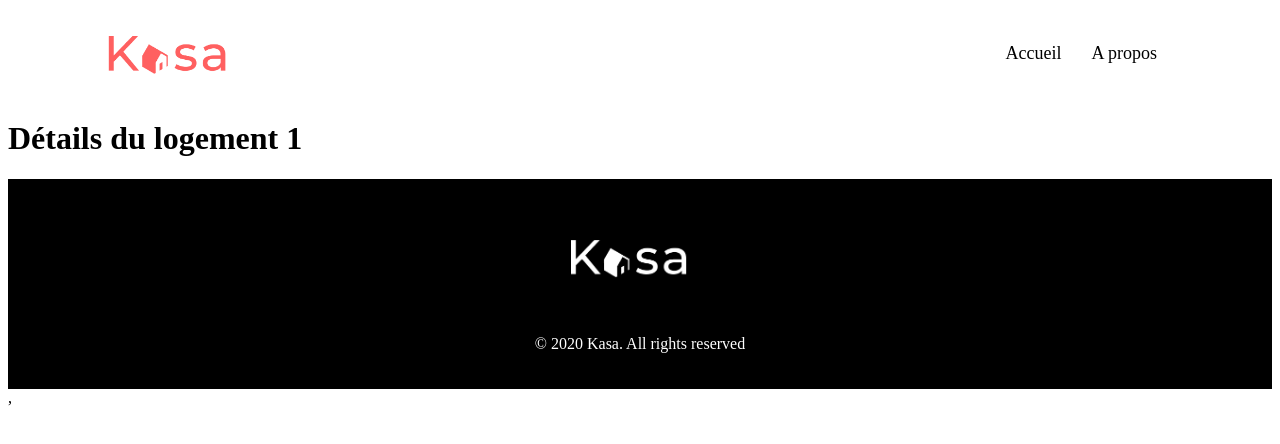
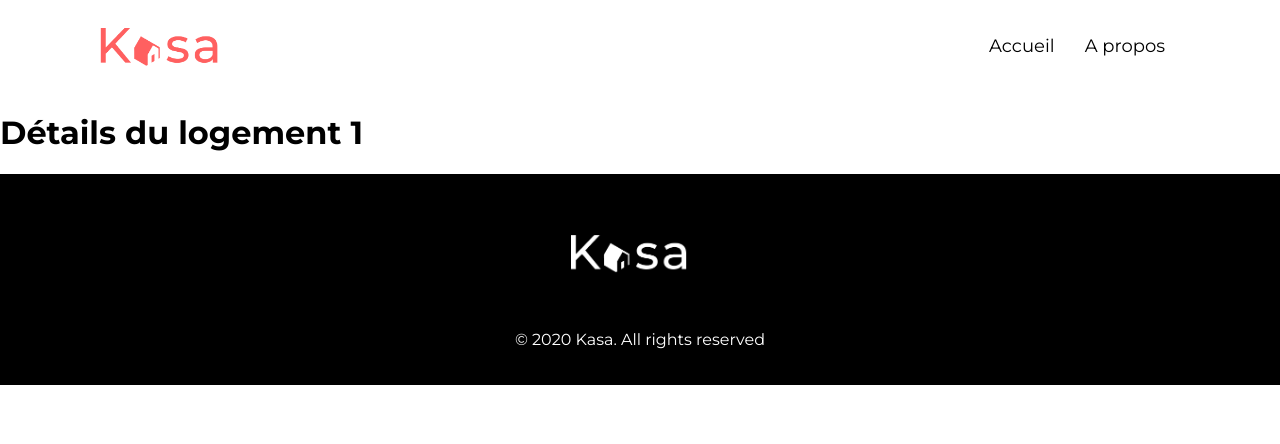
Before and after one commit to provostaurelien/Kasa-FrontEnd, a React (Vite) app: page /Logement/1 in a window 1280 px wide. Shown: the top 444 px of the page. Built offline with nearby package versions, Linux system fonts and the light colour scheme; no server answers.

Commit message:
Création page erreur + Début page a propos. Définition du style global

```diff
--- a/index.html
+++ b/index.html
@@ -3,6 +3,9 @@
   <head>
     <meta charset="UTF-8" />
     <link rel="icon" type="image/svg+xml" href="/vite.svg" />
+    <link rel="preconnect" href="https://fonts.googleapis.com">
+    <link rel="preconnect" href="https://fonts.gstatic.com" crossorigin>
+    <link href="https://fonts.googleapis.com/css2?family=Bebas+Neue&family=Montserrat:ital,wght@0,100..900;1,100..900&display=swap" rel="stylesheet">
     <meta name="viewport" content="width=device-width, initial-scale=1.0" />
     <title>Vite + React</title>
   </head>
--- a/src/components/Error/Error.jsx
+++ b/src/components/Error/Error.jsx
@@ -1,6 +1,41 @@
+import styled from 'styled-components';
+import { Link } from 'react-router-dom';
+import colors from '../../utils/style/colors';
+
+const CardTitle1 = styled.h1`
+    display: flex;
+    justify-content : center;
+    font-size: 200px;
+    margin: 5%;
+    color: ${colors.primary};
+`
+
+const CardTitle2 =styled.h2`
+display: flex;
+justify-content : center;
+color: ${colors.primary};
+margin: 5%;
+font-weight: normal;
+`
+
+const StyledLink = styled(Link)`
+display: flex;
+justify-content : center;
+margin: 5%;
+&:visited {
+        color: black; // Applique la même couleur que le lien non visité
+    }
+`
+
+
+
+
 function NotFound() {
     return (
         <div>
+            <CardTitle1>404</CardTitle1>
+            <CardTitle2>Oups! La page que vous demandez n&#39;existe pas.</CardTitle2>
+            <StyledLink to="/" $isActive={location.pathname === '/'}>Retourner sur la page d’accueil</StyledLink>
         </div>
     )
 }
--- a/src/index.jsx
+++ b/src/index.jsx
@@ -1,6 +1,7 @@
 import React from 'react'
 import { createRoot } from 'react-dom/client';
 import { BrowserRouter as Router, Route, Routes } from 'react-router-dom'
+import GlobalStyle from './utils/style/GlobalStyle.jsx'
 import Home from './pages/Home/Home.jsx'
 import APropos from './pages/A-Propos/A-Propos.jsx'
 import Logement from './pages/Fiche-Logement/Logement.jsx'
@@ -13,10 +14,13 @@ import { PropertyProvider } from './Services/PropertyContext.jsx';
 const root = createRoot(document.getElementById('root'));
 
 
+
+
 root.render(
   <React.StrictMode>
     <Router>
     <PropertyProvider>
+    <GlobalStyle />
       <Header />
       <Routes>
         <Route path="/" element={<Home />} />
@@ -26,7 +30,7 @@ root.render(
         <Route path="*" element={<NotFound />} />
       </Routes>
       <Footer />
-      </PropertyProvider>,
+      </PropertyProvider>
     </Router>
   </React.StrictMode>
 )
--- a/src/pages/A-Propos/A-Propos.jsx
+++ b/src/pages/A-Propos/A-Propos.jsx
@@ -1,7 +1,21 @@
+import Banner from '../../components/Banner/Banner.jsx'
+import bannerImage from '../../assets/BannerAPropos.png';
+import styled from 'styled-components'
+
+
+const AProposContainer = styled.div`
+  margin: 0px 100px 50px 100px;
+`
+
+
 function APropos() {
     return (
-        <div>
-        </div>
+        <AProposContainer>
+            <Banner
+        img={bannerImage}
+        description="Bannière de la page A Propos"
+      />
+        </AProposContainer>
     )
 }
 
--- /dev/null
+++ b/src/utils/style/GlobalStyle.jsx
@@ -0,0 +1,14 @@
+import { createGlobalStyle } from 'styled-components';
+
+// Déplacement du globalStyle dans un fichier tiers sur warning Eslint
+
+const GlobalStyle = createGlobalStyle`
+ body {
+    margin: 0;
+    padding: 0;
+    box-sizing: border-box;
+    font-family: 'Montserrat', sans-serif;
+  }
+`;
+
+export default GlobalStyle;
```
Also changed, not shown: 1 other file (tests, documents, lock files or other folders).
